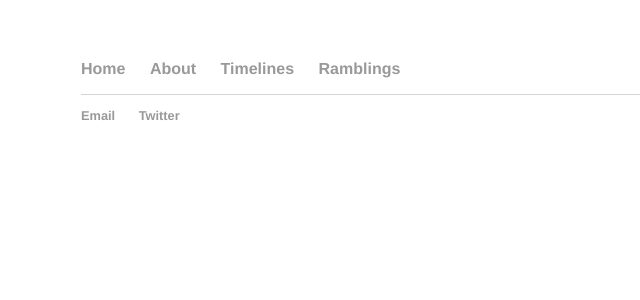
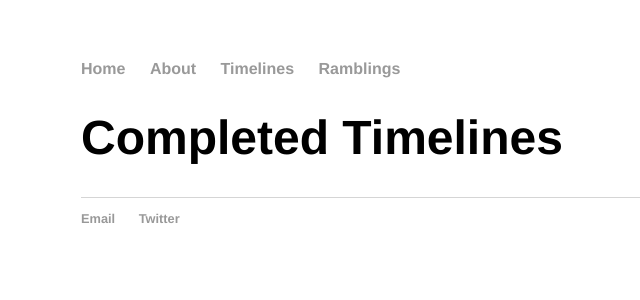
Before and after one commit to JJQuin99/JJQuin99.github.io, a Jekyll site: the page built from timelines/index.html, in a window 1280 px wide. Shown: the top 300 px of the page, without its empty margins (111-751 px from the left). Built offline with Jekyll 4.4.1, drawn with Linux system fonts in a browser that asks for light colours; Markdown is read by kramdown in place of the engine named in the settings.

Commit message:
Update index.html

```diff
--- a/timelines/index.html
+++ b/timelines/index.html
@@ -2,3 +2,4 @@
 layout: default
 title: JJ's Completed Timelines
 ---
+<h1> Completed Timelines </h1>
```
